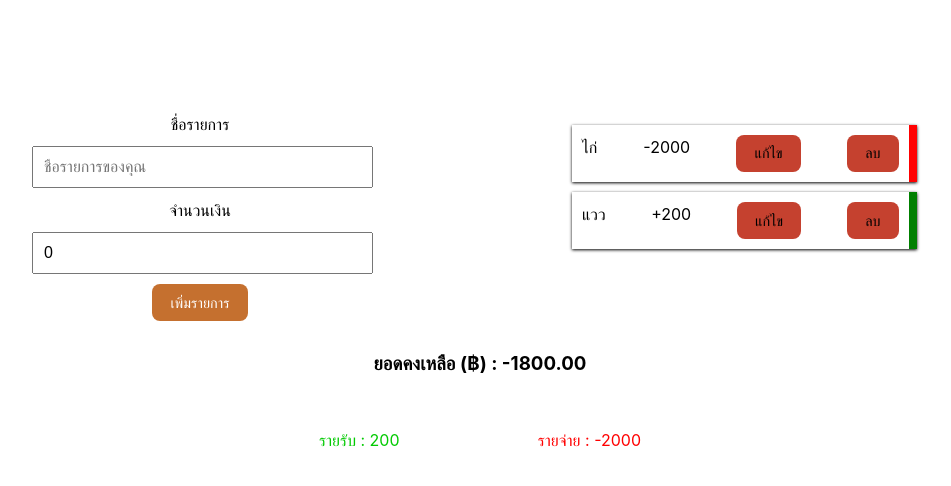
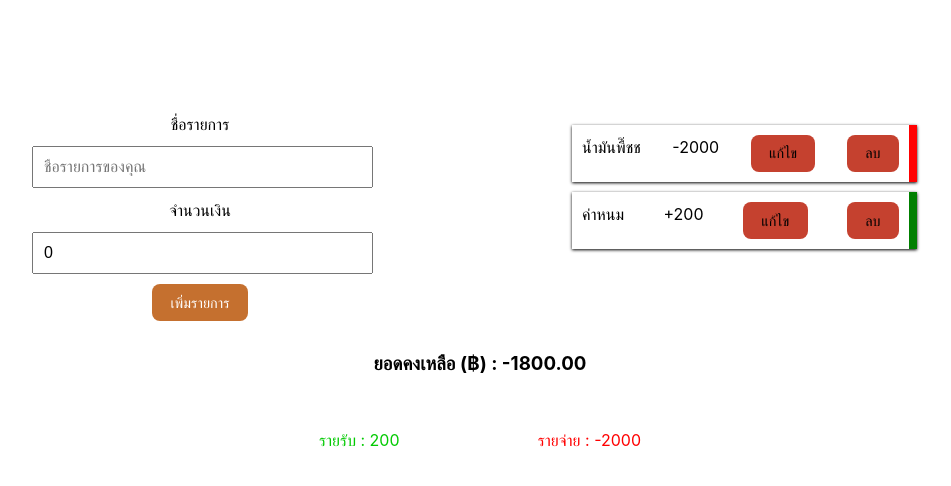
Before and after one commit to Petladda/IncAndExpAcountApp, a React (Vite) app: page / in a window 1280 px wide. Shown: the top 486 px of the page, without its empty margins (160-1111 px from the left). Built offline with nearby package versions, Linux system fonts and the light colour scheme.

Commit message:
edithandle

```diff
--- a/src/App.jsx
+++ b/src/App.jsx
@@ -12,14 +12,14 @@ import EditTodo from './components/EditForm/EditTodo'
 function App() {
 
   const data = [
-    {id:1,title:"ไก่",amount:-2000},
-    {id:3,title:"แวว",amount:200},
+    {id:1,title:"น้ำมันพื๊ชช",amount:-2000},
+    {id:3,title:"ค่าหนม",amount:200},
 
     ]
 
   const [items,setItems] = useState(data)
 
-  const [selectItem,setselectItem] = useState(data)
+  const [selectItem,setselectItem] = useState()
   const [openModal,setopenModal] = useState(false)
 
   const [reportIncome,setReportIncome] = useState(0)
@@ -43,13 +43,26 @@ function App() {
   //seteditform
   const editItem = (editIndex) =>{
     showModal()
-    setselectItem((prevEdit)=>{
-      return prevEdit.filter((_,i)=> i === editIndex )
+    setselectItem(editIndex)
 
-    })
+
     console.log("editItem : ",editIndex)
   }
 
+  //
+  const handleTitle = (event) =>{
+    console.log(event)
+    const inputValue = event.target.value
+    setItems((prevItems)=>{
+        prevItems[selectItem]
+         })
+
+
+
+    //console.log("handleTitle value : ",value)
+}
+
+  //
 
   //showModal
   const showModal = ()=>{
@@ -97,7 +110,8 @@ function App() {
       <div className="App">
         <FormComponent addItem={addNewItem}  />
         <ReportComponent/>
-        <EditTodo selectData={selectItem}  openModal={openModal}/>
+        <EditTodo selectData={items[selectItem]}  openModal={openModal} closeModal={closeModal}
+        handleTitle={handleTitle}/>
 
         <Transaction items={items} onRemoveItem={removeItem} editItem={editItem}
            />
--- a/src/components/EditForm/EditForm.css
+++ b/src/components/EditForm/EditForm.css
@@ -10,7 +10,12 @@
     z-index: 99;
   }
 
-  .form-edit{
+.form-edit{
     display: inline-block;
     justify-content: space-between;
+    margin-top: -1rem;
   }
+
+.list{
+  width: 10rem;
+}
--- a/src/components/EditForm/EditForm.jsx
+++ b/src/components/EditForm/EditForm.jsx
@@ -2,6 +2,7 @@ import { useState } from "react"
 import './EditForm.css'
 
 const EditForm = (props)=>{
+    const {selectData,handleTitle,closeModal} = props
 
 
     return (
@@ -9,8 +10,10 @@ const EditForm = (props)=>{
             <form  >
                 <div className='form-edit'>
                     <p>ชื่อรายการ</p>
-                    <input type="text"
+                    <input type="text" className="list"
                     name="title"
+                    value={selectData.title}
+                    onChange={(e)=> handleTitle(e)}
                     ></input>
 
                 </div>
@@ -18,13 +21,15 @@ const EditForm = (props)=>{
                     <p>จำนวนเงิน</p>
                     <input type="number"
                     name="amount"
-
-
+                    value={selectData.amount}
+                    onChange={(e)=> handleTitle(e)}
                     ></input>
                 </div>
                 <div >
                     <button type='submit' >บันทึกรายการ</button>
+                    <button type='submit' onClick={closeModal} >ยกเลิก</button>
                 </div>
+
             </form>
            </div>
     )
--- a/src/components/EditForm/EditTodo.jsx
+++ b/src/components/EditForm/EditTodo.jsx
@@ -1,15 +1,21 @@
+import { useState } from "react"
 import EditForm from "./EditForm"
-import './EditForm.css'
 
 const EditTodo = (props)=>{
 
-    const {selectData,openModal } = props
+    const {selectData,openModal,closeModal,handleTitle} = props
     console.log("selectData : ",selectData)
+
+
+
 
     return (
         <>
             {
-                openModal && <EditForm/>
+                openModal && <EditForm
+                selectData={selectData} closeModal={closeModal} handleTitle={handleTitle}
+
+                />
             }
         </>
 
```
